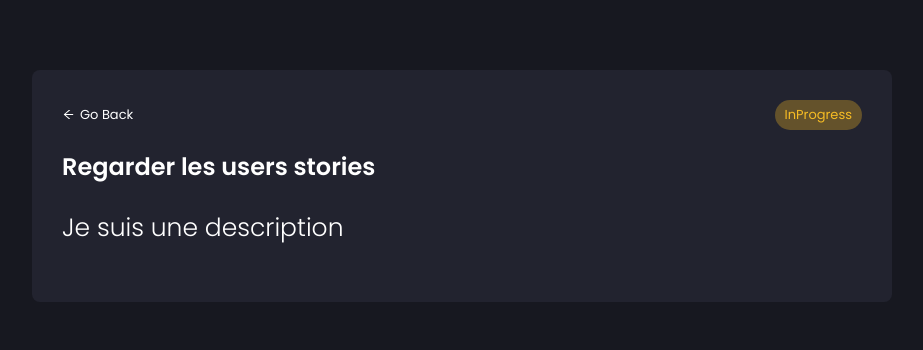
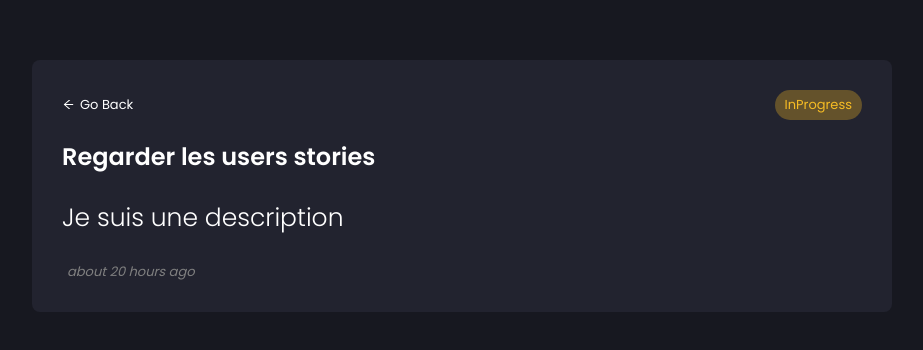
Before and after one commit to stevebraco/testTechniqueSogeti, a React (Create React App) app: page /testTechniqueSogeti/1 in a window 1280 px wide. Shown: the part 214-564 px from the top of the page, without its empty margins (178-1101 px from the left). Built offline with nearby package versions, Linux system fonts and the light colour scheme; the HTML template or start-up script is replaced by a standard one.

Commit message:
bonus: add date-fns

```diff
--- a/package.json
+++ b/package.json
@@ -7,6 +7,7 @@
     "@testing-library/jest-dom": "^5.16.5",
     "@testing-library/react": "^13.4.0",
     "@testing-library/user-event": "^13.5.0",
+    "date-fns": "^2.29.3",
     "react": "^18.2.0",
     "react-dom": "^18.2.0",
     "react-icons": "^4.6.0",
--- /dev/null
+++ b/src/components/Date/Date.js
@@ -0,0 +1,11 @@
+import React from 'react';
+import { parseISO, formatDistanceToNow } from 'date-fns';
+import DateStyles from './DateStyles';
+
+const Date = ({ date }) => {
+  const time = parseISO(date);
+  const timePeriod = formatDistanceToNow(time);
+  return <DateStyles> {timePeriod} ago</DateStyles>;
+};
+
+export default Date;
--- /dev/null
+++ b/src/components/Date/DateStyles.js
@@ -0,0 +1,14 @@
+import styled from 'styled-components';
+
+const DateStyles = styled.span`
+  display: block;
+  color: gray;
+  font-size: 13px;
+  font-style: italic;
+  padding-left: 5px;
+  @media (max-width: 500px) {
+    font-size: 8px;
+  }
+`;
+
+export default DateStyles;
--- a/src/components/DetailsTask/DetailsTask.js
+++ b/src/components/DetailsTask/DetailsTask.js
@@ -1,4 +1,5 @@
 import React from 'react';
+import Date from '../Date/Date';
 import {
   ContainerStyles,
   DescriptionStyles,
@@ -10,7 +11,7 @@ import {
   WrapperBackStyles,
 } from './DetailsTaskStyles';
 
-const DetailsTask = ({ title, description, completed }) => {
+const DetailsTask = ({ title, description, completed, date }) => {
   console.log(completed);
   return (
     <ContainerStyles>
@@ -26,6 +27,7 @@ const DetailsTask = ({ title, description, completed }) => {
         </WrapperBackStyles>
         <TitleStyles>{title}</TitleStyles>
         <DescriptionStyles>{description}</DescriptionStyles>
+        <Date date={date} />
       </DetailStyles>
     </ContainerStyles>
   );
--- a/src/components/Task/Task.js
+++ b/src/components/Task/Task.js
@@ -8,10 +8,12 @@ import {
 } from './TaskStyles';
 import { Link } from 'react-router-dom';
 import { BsFillPencilFill } from 'react-icons/bs';
+import Date from '../Date/Date';
 
 const Task = ({ task, index, handleTask }) => {
   const { handleChecked, handleDelete, handleUpdate } = handleTask();
-  const { id, title, completed } = task;
+  const { id, title, completed, date } = task;
+
   return (
     <TaskStyles completed={completed}>
       <div>
@@ -26,6 +28,7 @@ const Task = ({ task, index, handleTask }) => {
             {title}
           </TitleStyles>
         </Link>
+        <Date date={date} />
       </div>
       <div>
         <ButtonDeleteStyles onClick={handleDelete(id)}>X</ButtonDeleteStyles>
--- a/src/components/Task/TaskStyles.js
+++ b/src/components/Task/TaskStyles.js
@@ -13,7 +13,7 @@ export const TaskStyles = styled.div`
   display: flex;
   justify-content: space-between;
   gap: 15px;
-  align-items: center;
+  align-items: baseline;
   background: ${({ completed }) => (completed ? '#2c2d30' : '#22232f')};
   border-radius: 8px;
   padding: 10px 25px 10px;
@@ -25,7 +25,7 @@ export const TitleStyles = styled.h2`
   font-weight: 500;
   text-decoration-line: ${({ completed }) => completed && 'line-through'};
   display: inline-block;
-  @media (max-width: 375px) {
+  @media (max-width: 500px) {
     font-size: 10px;
   }
 `;
--- a/src/data.js
+++ b/src/data.js
@@ -4,24 +4,28 @@ const data = [
     title: 'Regarder les users stories',
     description: 'Je suis une description',
     completed: false,
+    date: '2022-10-18T11:58:58.565Z',
   },
   {
     id: 2,
     title: "Check les tests unitaires et d'intégration ",
     description: 'Je suis une description',
     completed: true,
+    date: '2022-10-18T11:58:58.565Z',
   },
   {
     id: 3,
     title: 'Parler au client du projet',
     description: 'Je suis une description',
     completed: false,
+    date: '2022-10-18T11:58:58.565Z',
   },
   {
     id: 4,
     title: 'Voir le scrum master',
     description: 'Je suis une description',
     completed: false,
+    date: '2022-10-18T11:58:58.565Z',
   },
 ];
 
--- a/src/hook/useForm.js
+++ b/src/hook/useForm.js
@@ -2,7 +2,6 @@ import { useState } from 'react';
 import { addTask, deleteTask, filterDataCompleted } from '../lib/helpers';
 
 export default function useForm(tasks, setTasks) {
-  // eslint-disable-next-line no-unused-vars
   const [error, setError] = useState(false);
   const [updateTask, setUpdateTask] = useState({
     isEdit: false,
@@ -33,6 +32,7 @@ export default function useForm(tasks, setTasks) {
         title: title.value,
         description: description.value,
         completed: false,
+        date: new Date().toISOString(),
       };
 
       setTasks(addTask(tasks, newTask));
```
Also changed, not shown: 2 other files (tests, documents, lock files or other folders).
